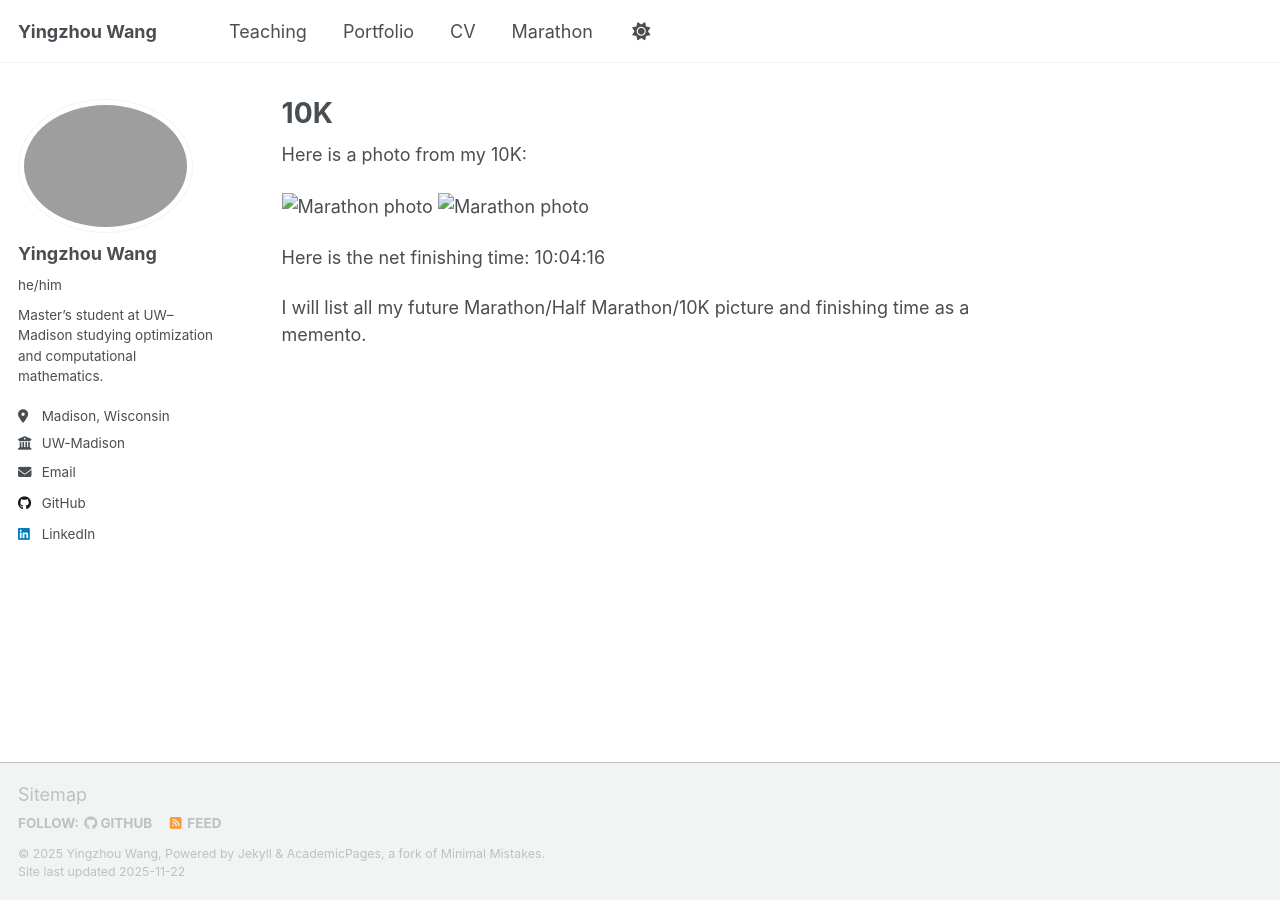
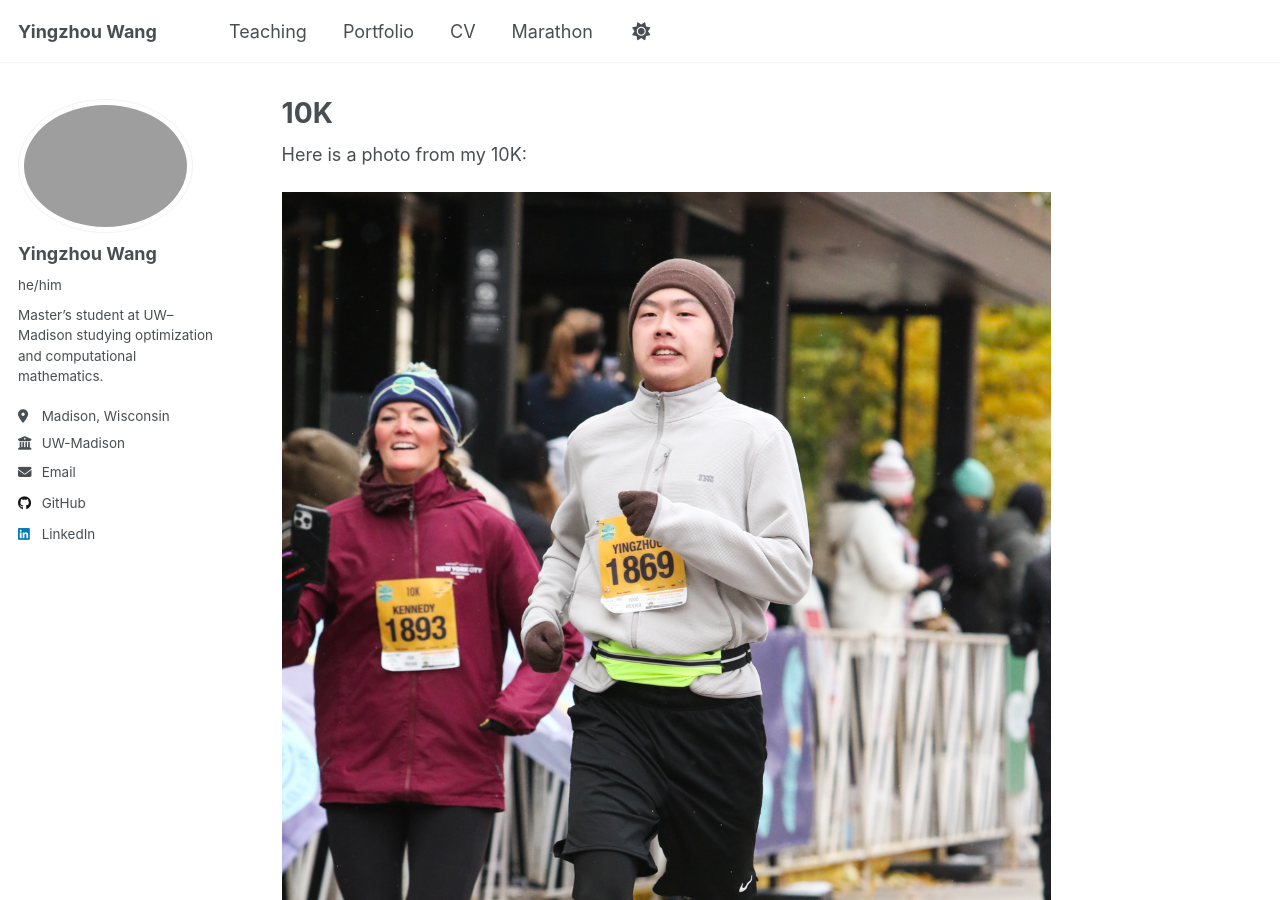
Before and after one commit to Joel-Wang-Math/Yingzhou-Wang, a Jekyll site: the page built from _pages/marathon.md, in a window 1280 px wide and 900 px high. Built offline with Jekyll 4.4.1, drawn with Linux system fonts in a browser that asks for light colours; a script that is not in the unit is left out.

Commit message:
Update image path for marathon photo

```diff
--- a/_pages/marathon.md
+++ b/_pages/marathon.md
@@ -7,12 +7,8 @@ author_profile: true
 
 Here is a photo from my 10K:
 
-![Marathon photo](images/marathon.JPG)
-![Marathon photo](/assets/images/marathon.JPG)
-
-
+![Marathon photo]({{ "/images/marathon.JPG" | relative_url }})
 
 Here is the net finishing time: 10:04:16
 
-
 I will list all my future Marathon/Half Marathon/10K picture and finishing time as a memento.
```
